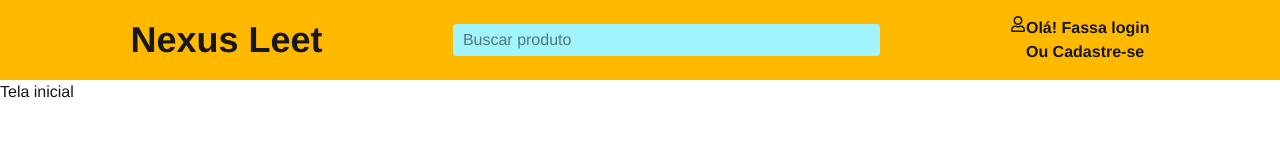
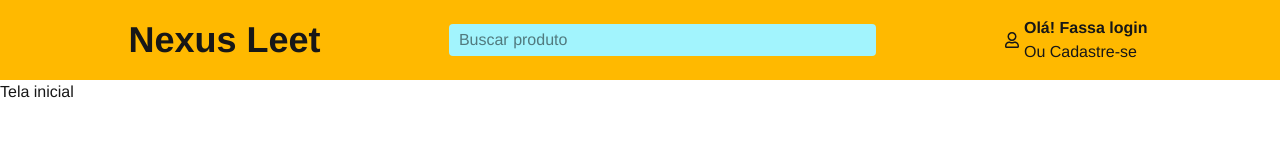
Before and after one commit to gustavocarvalho-ra/NextJs-NexusLeet, a Next.js app: page / in a window 1280 px wide. Shown: the top 160 px of the page. Built offline with nearby package versions, Linux system fonts and the light colour scheme; no server answers.

Commit message:
style: add span style

```diff
--- a/src/app/components/Header/index.tsx
+++ b/src/app/components/Header/index.tsx
@@ -15,11 +15,11 @@ export default async function Header() {
       <div className="w-full h-20 bg-amber-400 flex items-center justify-evenly">
         <Link href={"/"} className="text-amber-600 font-black text-4xl">Nexus Leet</Link>
         <input placeholder='Buscar produto' className='bg-cyan-200 w-1/3 h-8 pl-2.5 text-black font-medium rounded-sm'/>
-          <Link href={"/my-account"} className='font-black flex'>
+          <Link href={"/my-account"} className='font-medium flex items-center'>
             <FaRegUser />
-            <div className='flex flex-col'>
-              <p>Olá! Fassa login</p>
-              <p>Ou Cadastre-se</p>
+            <div className='flex flex-col m-1 font'>
+              <p><span className='font-black'>Olá! Fassa login</span></p>
+              <p >Ou Cadastre-se</p>
             </div>
           </Link>
       </div>
```
